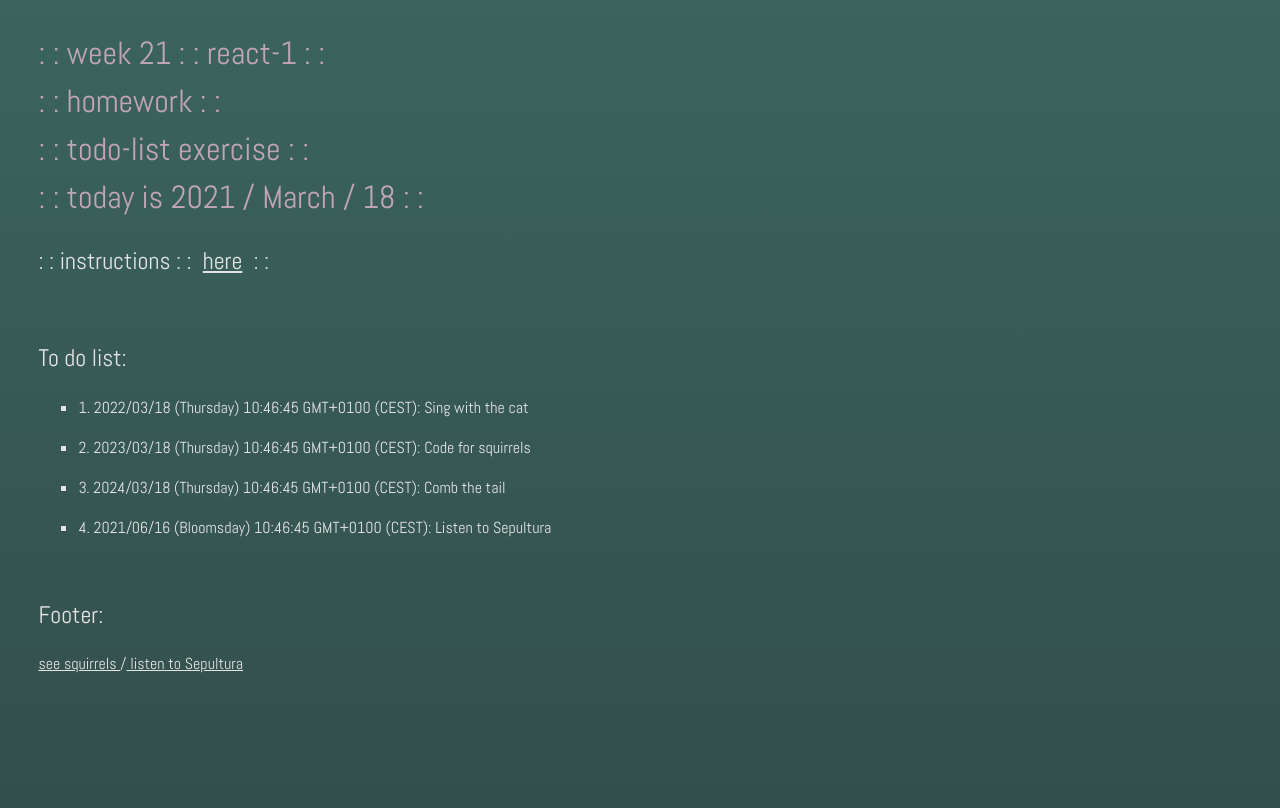
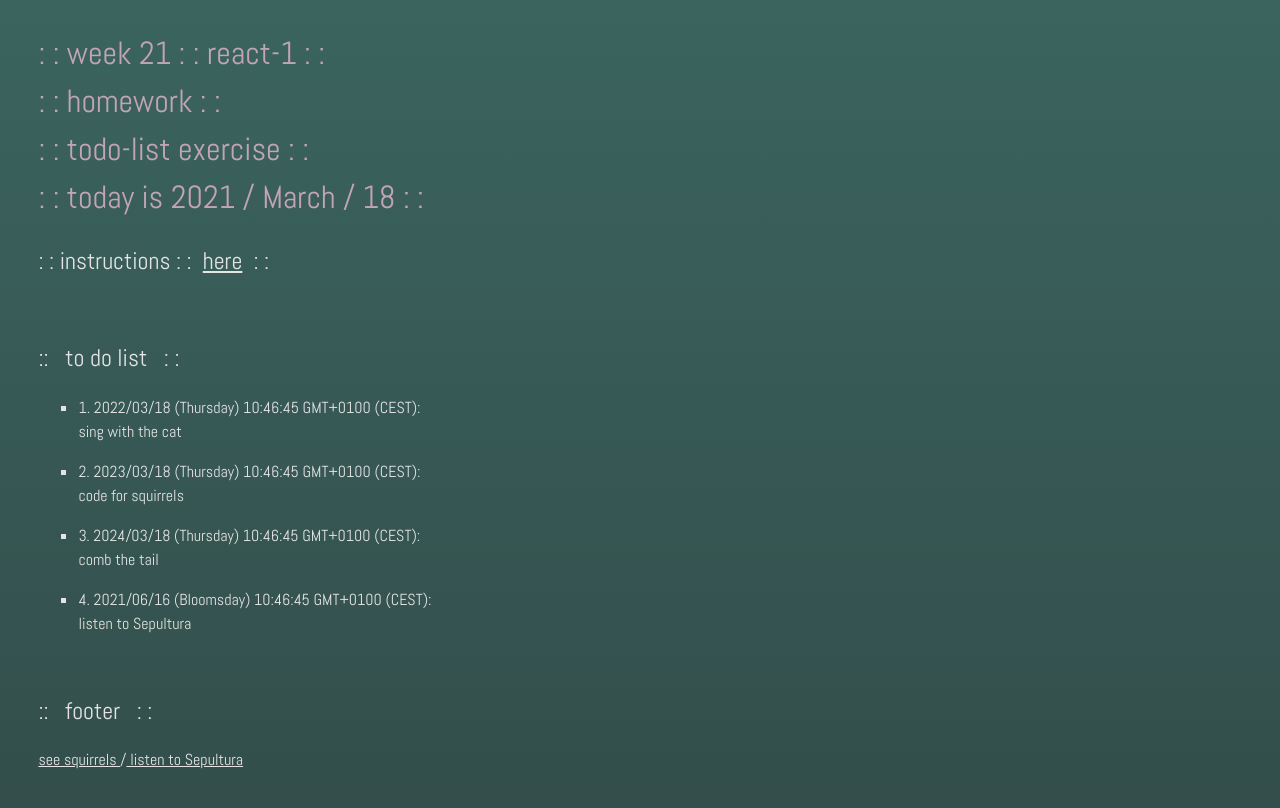
Before and after one commit to mag-da-lenka/hack_your_future__react, a React (Create React App) app in the folder 21_home_react_1/react_1_hw_todo_list/: page / in a window 1280 px wide. Shown: the top 808 px of the page. Built offline with nearby package versions, Linux system fonts and the light colour scheme.

Commit message:
console fixed

```diff
--- a/21_home_react_1/react_1_hw_todo_list/src/c_footer.js
+++ b/21_home_react_1/react_1_hw_todo_list/src/c_footer.js
@@ -6,7 +6,7 @@ class Footer extends React.Component {
         return (
             <footer>
                 <br />
-                <h2>Footer:</h2>
+                <h2>:: &nbsp; footer &nbsp; : :</h2>
                 <a href="https://www.youtube.com/watch?v=9iGoDNlKY-g"> see squirrels </a> /
                 <a href="https://www.youtube.com/watch?v=F_6IjeprfEs"> listen to Sepultura </a>
             </footer>
--- a/21_home_react_1/react_1_hw_todo_list/src/c_header.js
+++ b/21_home_react_1/react_1_hw_todo_list/src/c_header.js
@@ -7,12 +7,12 @@ const year = new Date().getFullYear();
 const months_names = ['January', 'February', 'March', 'April', 'May', 'June', 'July', 'August', 'September', 'October', 'November', 'December'];
 const month_name = months_names[new Date().getMonth()];
 // const month_number = appendLeadingZeroes(new Date().getMonth() + 1);
-const days_names = ["Sunday", "Monday", "Tuesday", "Wednesday", "Thursday", "Friday", "Saturday"];  // 0 - 1 - 2 - 3 - 4 - 5 - 6
-const day_name = days_names[new Date().getDay()];
+// const days_names = ["Sunday", "Monday", "Tuesday", "Wednesday", "Thursday", "Friday", "Saturday"];  // 0 - 1 - 2 - 3 - 4 - 5 - 6
+// const day_name = days_names[new Date().getDay()];
 const day_number = appendLeadingZeroes(new Date().getDate());
-const hours = appendLeadingZeroes(new Date().getHours());
-const minutes = appendLeadingZeroes(new Date().getMinutes());
-const seconds = appendLeadingZeroes(new Date().getSeconds());
+// const hours = appendLeadingZeroes(new Date().getHours());
+// const minutes = appendLeadingZeroes(new Date().getMinutes());
+// const seconds = appendLeadingZeroes(new Date().getSeconds());
 function appendLeadingZeroes(n) { if (n <= 9) { return "0" + n; } return n }
 // const myDateFormat_month_number = `${year}/${month_number}/${day_number} (${day_name})  ${hours}:${minutes}:${seconds} GMT+0100 (CEST)`;
 // console.log(myDateFormat_month_number);
--- a/21_home_react_1/react_1_hw_todo_list/src/c_todo_list.js
+++ b/21_home_react_1/react_1_hw_todo_list/src/c_todo_list.js
@@ -27,10 +27,10 @@ const myDateFormat_month_number4 = `${year + 0}/${appendLeadingZeroes(new Date()
 
 
 const toDoArrOfObj = [
-    { nr: 1, task: 'Sing with the cat', date: myDateFormat_month_number1 },
-    { nr: 2, task: 'Code for squirrels', date: myDateFormat_month_number2 },
-    { nr: 3, task: 'Comb the tail', date: myDateFormat_month_number3 },
-    { nr: 4, task: 'Listen to Sepultura', date: myDateFormat_month_number4 }
+    { nr: 1, task: 'sing with the cat', date: myDateFormat_month_number1 },
+    { nr: 2, task: 'code for squirrels', date: myDateFormat_month_number2 },
+    { nr: 3, task: 'comb the tail', date: myDateFormat_month_number3 },
+    { nr: 4, task: 'listen to Sepultura', date: myDateFormat_month_number4 }
 ];
 // console.log(toDoArrOfObj);
 
@@ -43,7 +43,8 @@ class TodoList extends React.Component {
                 return (
                     <ul key={tasks.nr}>
                         <li >
-                            {tasks.nr}. {tasks.date}: {tasks.task}
+                            {tasks.nr}. {tasks.date}: <br />
+                            {tasks.task}
                         </li>
                     </ul>
                 );
@@ -53,7 +54,7 @@ class TodoList extends React.Component {
 
         return <main>
 
-            <h2>To do list: </h2>
+            <h2>:: &nbsp; to do list &nbsp; : : </h2>
             {toDoArrOfObj_mapped}
 
         </main>;
```
